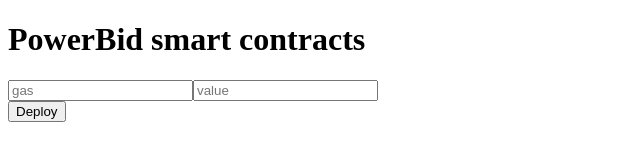
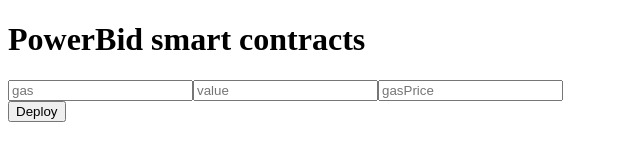
Before and after one commit to fecjanky/iot_sc_tutorial, a website: page webui/src/webTemplate/contracts.html in a window 1280 px wide. Shown: the whole page, without its empty margins (0-640 px from the left). Drawn offline with Linux system fonts and the light colour scheme; no server answers.

Commit message:
added gasPrice input field

```diff
--- a/webui/src/webTemplate/contracts.html
+++ b/webui/src/webTemplate/contracts.html
@@ -19,6 +19,7 @@
             <div id="callOptions" class="contracts-options">
                 <input type="text" name="gas" value="" placeholder="gas">
                 <input type="text" name="value" value="" placeholder="value">
+                <input type="text" name="gasPrice" value="" placeholder="gasPrice">
             </div>
             <div id="callConstructor" class="contracts-ctor">
                 <div><button type="button" id="createContract" onClick="createContract()">Deploy</div>
```
